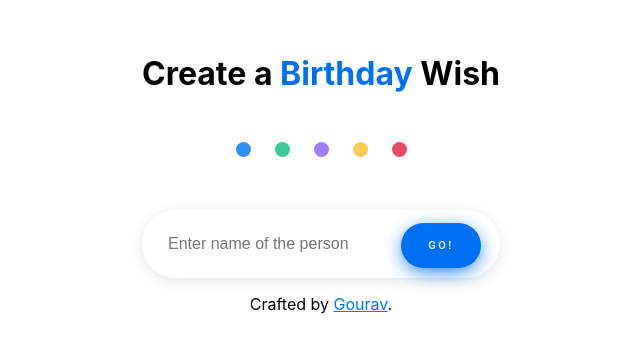
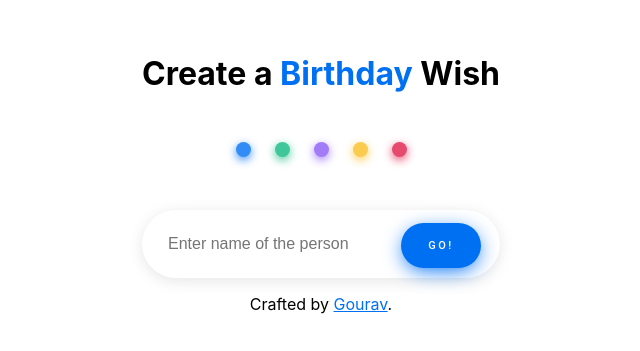
Before and after one commit to gouravkhunger/nextjs-birthday-wish, a Next.js app: page / in a window 1280 px wide. Shown: the part 231-582 px from the top of the page, without its empty margins (319-959 px from the left). Built offline with nearby package versions, Linux system fonts and the light colour scheme.

Commit message:
created useTheme hook and fixed theme reset on sharing
1. useTheme hook.
2. Can change theme from url itself.
3. Can add more new colors by adding more objects in themes array and adding css for their respective names(class) in globals.css

```diff
--- /dev/null
+++ b/hooks/useTheme.js
@@ -0,0 +1,32 @@
+import React, { useState, useEffect } from "react";
+
+//colors list
+
+const useTheme = () => {
+
+  const themes = [
+    { id: 1, name: "blue", color: "#0070f3" },
+    { id: 2, name: "green", color: "#10B981" },
+    { id: 3, name: "violet", color: "#8B5CF6" },
+    { id: 4, name: "yellow", color: "#FBBF24" },
+    { id: 5, name: "red", color: "#E11D48" },
+  ];
+
+  const [currentTheme, setCurrentTheme] = useState(themes[0]);
+
+  const setTheme = (id) => {
+    const requiredTheme = themes.find((item) => id == item.id);
+    // If the theme with the given id exists then change theme .
+    if (requiredTheme) setCurrentTheme(requiredTheme);
+    // If the theme with the given id does not exist then it doesnt change the default theme;
+  };
+
+  useEffect(() => {
+    let root = document.documentElement;
+    root.style.setProperty("--color", currentTheme.color);
+  }, [currentTheme]);
+
+  return { themes, setTheme, currentTheme };
+};
+
+export default useTheme;
--- a/pages/index.js
+++ b/pages/index.js
@@ -1,18 +1,23 @@
 import Head from 'next/head'
 import styles from '../styles/Home.module.css'
-import Router from 'next/router'
-import { useEffect, useState } from 'react';
+import Router from 'next/router';
+import useTheme from '../hooks/useTheme';
 
 export default function Home() {
-  const [color,setColor] = useState('#0070f3');
 
-  const handleThemeChange = event =>{
-    setColor(event.target.value);
+  const {themes, setTheme, currentTheme} = useTheme();
+
+  const handleInput = (e) => {
+    e.preventDefault();
+    const id = currentTheme.id;
+    const value = event.target.querySelector('#input').value
+    if (!value) {
+      alert("Please enter a name!")
+      return
+    }
+    if(currentTheme == 1) Router.push(value) // If the theme is default blue then push to '/{name}'
+    else Router.push(`/${value}?color=${id}`) // If the theme is not default then will push to '/{name}?color={id}
   }
-
-  useEffect(()=>{
-    changeTheme(color);
-  },[color]);
 
 
   return (
@@ -31,19 +36,13 @@ export default function Home() {
         </div>
         {/* Theme Color  */}
         <div>
-          <form className={styles.theme} id='theme-input' onChange={handleThemeChange}>
-
-              <input type='radio' id='blue' name='theme' value='#0070f3'/>
-              <input type='radio' id='green' name='theme' value='#10B981'/>
-              <input type='radio' id='violet' name='theme' value='#8B5CF6'/>
-              <input type='radio' id='yellow' name='theme' value='#FBBF24'/>
-              <input type='radio' id='red' name='theme' value='#E11D48'/>
-
+          <form className={styles.theme} id='theme-input' onChange={(e)=>setTheme(e.target.id)}>
+              {themes.map(item => (<input key={item.id} type='radio' className={item.name} id={item.id} name='theme' value={item.color} />))}
           </form>
         </div>
         <div>
-          <form className={styles.form} onSubmit={input}>
-            <input name="go" className={styles.input} placeholder="Enter name of the person" />
+          <form className={styles.form} onSubmit={handleInput}>
+            <input id='input' name="go" className={styles.input} placeholder="Enter name of the person" />
             <button className={styles.button} type="submit">Go!</button>
           </form>
           <p className={styles.desc}>
@@ -54,19 +53,3 @@ export default function Home() {
     </div>
   )
 }
-
-const input = event => {
-  event.preventDefault() // don't redirect the page
-  // where we'll add our form logic
-  const value = event.target.querySelector('input').value
-  if (!value) {
-    alert("Please enter a name!")
-    return
-  }
-  Router.push(value)
-}
-
-const changeTheme = color => {
-  let root = document.documentElement;
-  root.style.setProperty('--color',color);
-}
--- a/styles/Name.module.css
+++ b/styles/Name.module.css
@@ -67,7 +67,6 @@
   border-radius: 45px;
   cursor: pointer;
   outline: none;
-
   background-color: var(--color);
   color: #fff;
   transition: all 0.3s ease 0s;
--- a/styles/globals.css
+++ b/styles/globals.css
@@ -54,25 +54,29 @@ input[type='radio']:after {
   opacity: 80%;
 }
 
-input[type='radio']#blue:after{
+input[type='radio'].blue:after{
   background-color: var(--blue);
+  box-shadow: 0px 3px 10px  var(--blue);
 
 }
-input[type='radio']#green:after{
+input[type='radio'].green:after{
   background-color: var(--green);
-
+  box-shadow: 0px 3px 10px  var(--green);
 }
 
-input[type='radio']#violet:after{
+input[type='radio'].violet:after{
   background-color: var(--violet);
+  box-shadow: 0px 3px 10px  var(--violet);
 }
 
-input[type='radio']#yellow:after{
+input[type='radio'].yellow:after{
   background-color: var(--yellow);
+  box-shadow: 0px 3px 10px  var(--yellow);
 }
 
-input[type='radio']#red:after{
+input[type='radio'].red:after{
   background-color: var(--red);
+  box-shadow: 0px 3px 10px  var(--red);
 }
 
 
@@ -93,28 +97,28 @@ input[type='radio']:checked:after {
   box-shadow: 0px 5px 20px -3px var(--color);
 }
 
-input[type='radio']#blue:checked:after{
+input[type='radio'].blue:checked:after{
   background-color: var(--blue);
   outline: 2px solid var(--blue);
 
 
 }
-input[type='radio']#green:checked:after{
+input[type='radio'].green:checked:after{
   background-color: var(--green);
   outline: 2px solid var(--green);
 }
 
-input[type='radio']#violet:checked:after{
+input[type='radio'].violet:checked:after{
   background-color: var(--violet);
   outline: 2px solid var(--violet);
 }
 
-input[type='radio']#yellow:checked:after{
+input[type='radio'].yellow:checked:after{
   background-color: var(--yellow);
   outline: 2px solid var(--yellow);
 }
 
-input[type='radio']#red:checked:after{
+input[type='radio'].red:checked:after{
   background-color: var(--red);
   outline: 2px solid var(--red);
 }
```
Also changed, not shown: pages/[name].js (+12 -4 lines).
